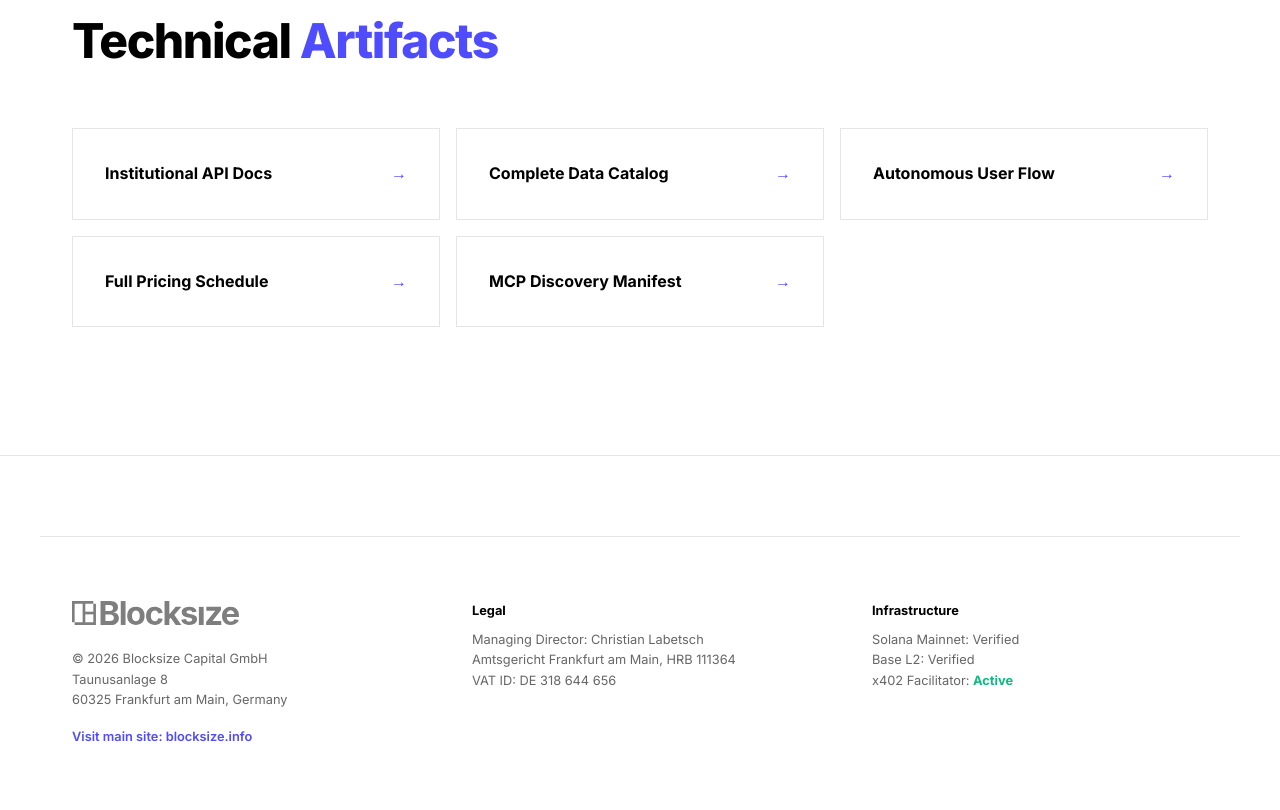
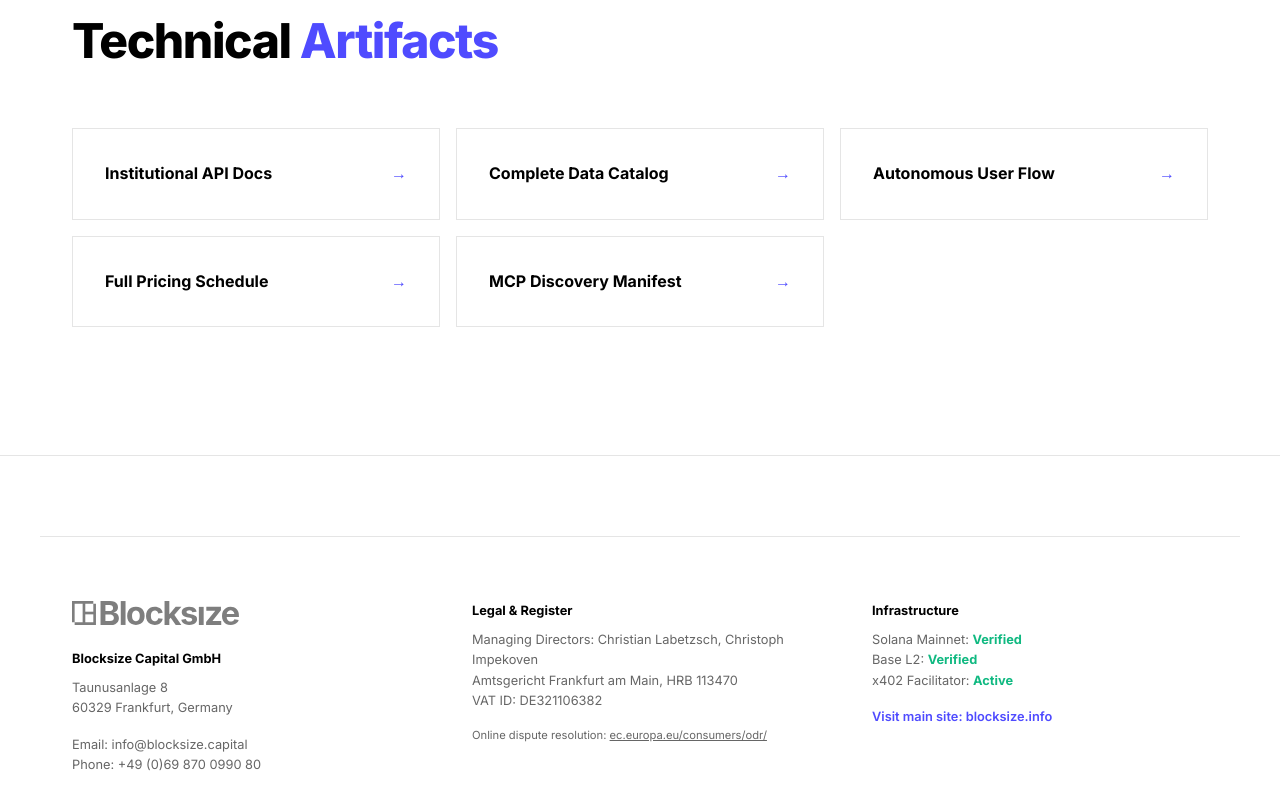
Before and after one commit to jf-cmyk/agentic-payments, a plain HTML site: page docs/developer_portal.html in a window 1280 px wide. Shown: the part 3262-4072 px from the top of the page. Drawn offline with Linux system fonts and the light colour scheme.

Commit message:
docs: finalized corporate imprint with full legal details and directors

```diff
--- a/docs/developer_portal.html
+++ b/docs/developer_portal.html
@@ -290,25 +290,28 @@
 
 <footer>
   <div class="container" style="text-align: left; font-size: 0.8rem; color: var(--text-muted); border-top: 1px solid var(--border); padding-top: 4rem;">
-    <div style="display: grid; grid-template-columns: repeat(auto-fit, minmax(200px, 1fr)); gap: 4rem;">
+    <div style="display: grid; grid-template-columns: repeat(auto-fit, minmax(250px, 1fr)); gap: 4rem;">
       <div>
         <div class="logo" style="height: 24px; opacity: 0.5; margin-bottom: 1.5rem;"><img src="assets/logo.svg" alt="Blocksize"></div>
-        <p>© 2026 Blocksize Capital GmbH</p>
+        <p style="font-weight: 700; color: var(--text); margin-bottom: 0.5rem;">Blocksize Capital GmbH</p>
         <p>Taunusanlage 8</p>
-        <p>60325 Frankfurt am Main, Germany</p>
-        <p style="margin-top: 1rem;"><a href="https://blocksize.info" target="_blank" style="color: var(--primary); text-decoration: none; font-weight: 600;">Visit main site: blocksize.info</a></p>
+        <p>60329 Frankfurt, Germany</p>
+        <p style="margin-top: 1rem;">Email: <a href="mailto:info@blocksize.capital" style="color: inherit; text-decoration: none;">info@blocksize.capital</a></p>
+        <p>Phone: +49 (0)69 870 0990 80</p>
       </div>
       <div>
-        <p style="font-weight: 700; color: var(--text); margin-bottom: 0.5rem;">Legal</p>
-        <p>Managing Director: Christian Labetsch</p>
-        <p>Amtsgericht Frankfurt am Main, HRB 111364</p>
-        <p>VAT ID: DE 318 644 656</p>
+        <p style="font-weight: 700; color: var(--text); margin-bottom: 0.5rem;">Legal & Register</p>
+        <p>Managing Directors: Christian Labetzsch, Christoph Impekoven</p>
+        <p>Amtsgericht Frankfurt am Main, HRB 113470</p>
+        <p>VAT ID: DE321106382</p>
+        <p style="margin-top: 1rem; font-size: 0.7rem; line-height: 1.4;">Online dispute resolution: <a href="http://ec.europa.eu/consumers/odr/" target="_blank" style="color: inherit;">ec.europa.eu/consumers/odr/</a></p>
       </div>
       <div>
         <p style="font-weight: 700; color: var(--text); margin-bottom: 0.5rem;">Infrastructure</p>
-        <p>Solana Mainnet: Verified</p>
-        <p>Base L2: Verified</p>
+        <p>Solana Mainnet: <span class="status-active">Verified</span></p>
+        <p>Base L2: <span class="status-active">Verified</span></p>
         <p>x402 Facilitator: <span class="status-active">Active</span></p>
+        <p style="margin-top: 1rem;"><a href="https://blocksize.info" target="_blank" style="color: var(--primary); text-decoration: none; font-weight: 600;">Visit main site: blocksize.info</a></p>
       </div>
     </div>
   </div>
```
Also changed, not shown: 5 other files.
